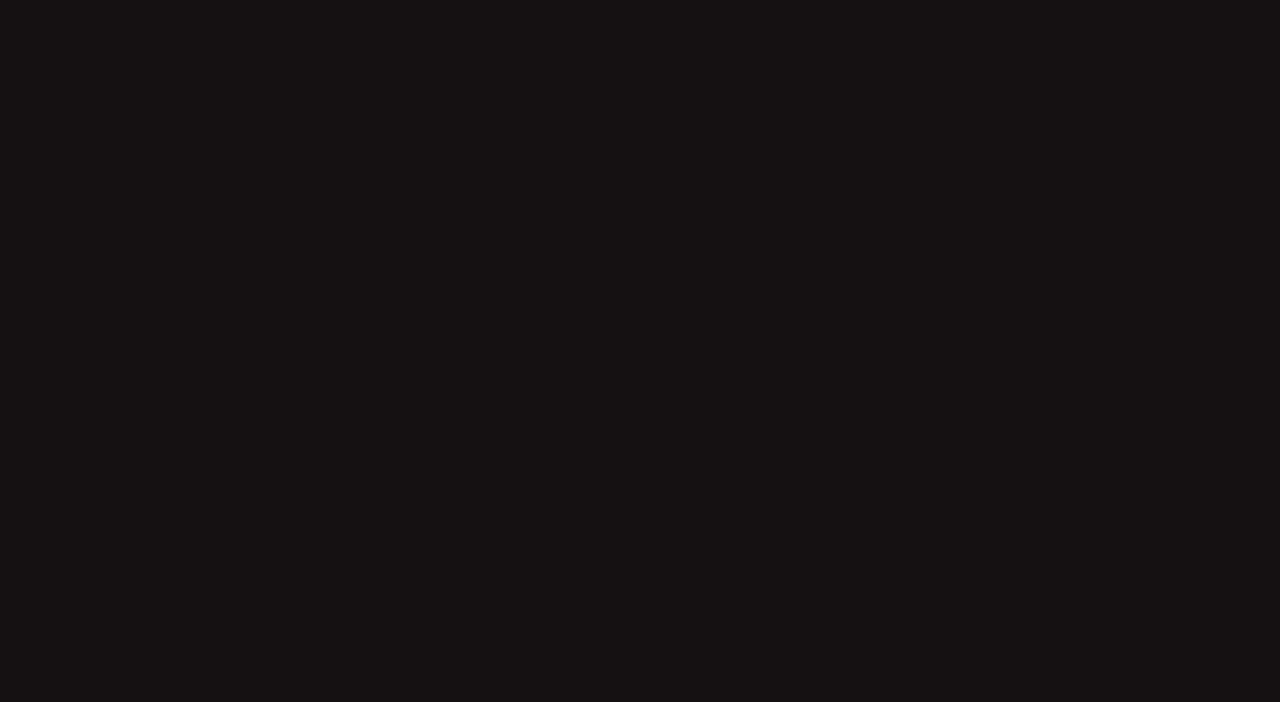
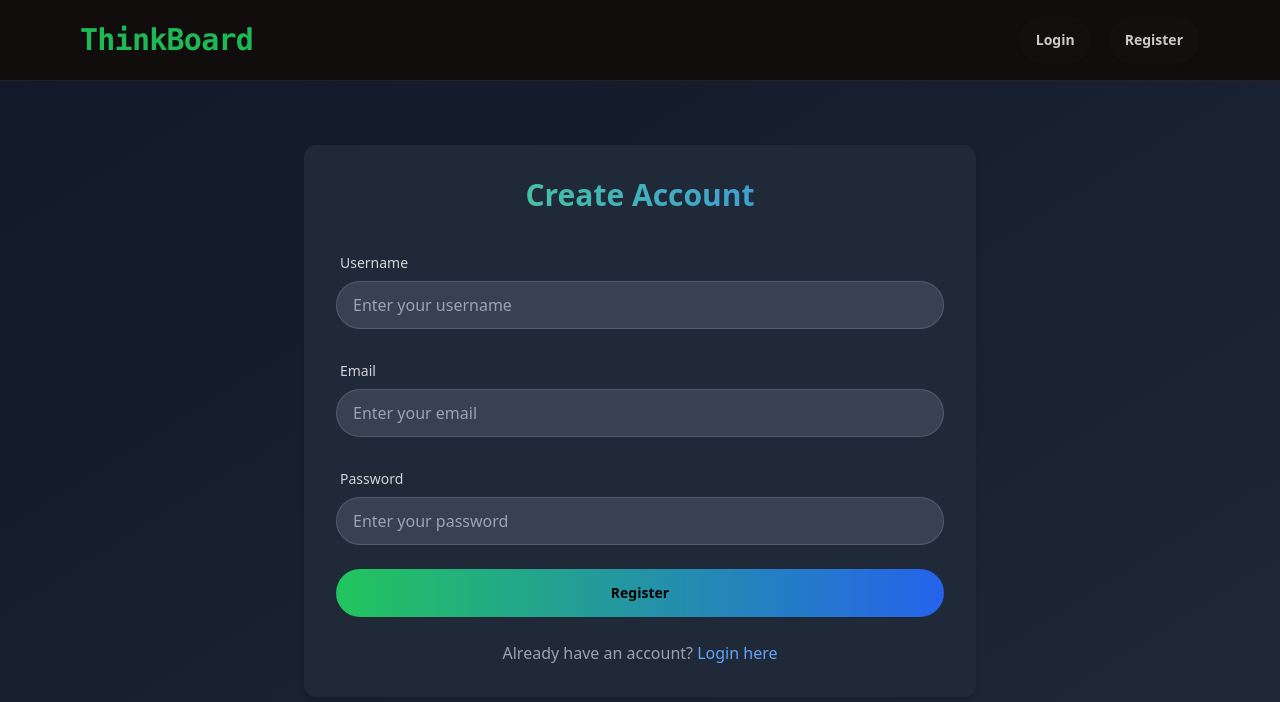
Before and after one commit to Priyanshu-010/FullStack-Notes-app, a React (Vite) app in the folder frontend/: page /register in a window 1280 px wide. Shown: the top 702 px of the page. Built offline with nearby package versions, Linux system fonts and the light colour scheme.

Commit message:
App Completed only Styling and deployment remaining

```diff
--- a/frontend/src/App.jsx
+++ b/frontend/src/App.jsx
@@ -1,26 +1,46 @@
-import {Routes, Route} from "react-router-dom"
-import HomePage from "./pages/HomePage.jsx"
-import CreatePage from "./pages/CreatePage.jsx"
-import NotesDetail from "./pages/NotesDetail.jsx"
-import LoginPage from "./pages/LoginPage.jsx"
-import RegisterPage from "./pages/RegisterPage.jsx"
+import { Routes, Route } from "react-router-dom";
+import HomePage from "./pages/HomePage.jsx";
+import CreatePage from "./pages/CreatePage.jsx";
+import NotesDetail from "./pages/NotesDetail.jsx";
+import LoginPage from "./pages/LoginPage.jsx";
+import RegisterPage from "./pages/RegisterPage.jsx";
+import ProtectRoute from "./components/ProtectedRoute.jsx";
 // import toast from "react-hot-toast"
 
 function App() {
-
-
   return (
     <div className="relative h-full w-full">
       <div className="absolute inset-0 -z-10 h-full w-full items-center px-5 py-24 [background:radial-gradient(125%_125%_at_50%_10%,#000_60%,#00FF9D40_100%)]" />
       <Routes>
         <Route path="/login" element={<LoginPage />} />
         <Route path="/register" element={<RegisterPage />} />
-        <Route path="/" element={<HomePage />} />
-        <Route path="/create" element={<CreatePage />} />
-        <Route path="/notes/:id" element={<NotesDetail />} />
+        <Route
+          path="/"
+          element={
+            <ProtectRoute>
+              <HomePage />
+            </ProtectRoute>
+          }
+        />
+        <Route
+          path="/create"
+          element={
+            <ProtectRoute>
+              <CreatePage />
+            </ProtectRoute>
+          }
+        />
+        <Route
+          path="/notes/:id"
+          element={
+            <ProtectRoute>
+              <NotesDetail />
+            </ProtectRoute>
+          }
+        />
       </Routes>
     </div>
-  )
+  );
 }
 
-export default App
+export default App;
--- a/frontend/src/components/Navbar.jsx
+++ b/frontend/src/components/Navbar.jsx
@@ -1,18 +1,43 @@
-import { Link } from "react-router-dom";
+import { Link, useNavigate } from "react-router-dom";
 import { PlusIcon } from "lucide-react";
+import useAuth from "../context/AuthContext";
 
 const Navbar = () => {
+  const { user, logout } = useAuth();
+  const navigate = useNavigate();
+  console.log(user)
+  const handleLogout = () => {
+    logout();
+    navigate("/login");
+  };
   return (
     <header className="bg-base-300 border-b border-base-content/10">
       <div className="mx-auto max-w-6xl p-4">
         <div className="flex items-center justify-between">
-          <h1 className="text-3xl font-bold text-primary font-mono tracking-tight">ThinkBoard</h1>
+          <h1 className="text-3xl font-bold text-primary font-mono tracking-tight">
+            ThinkBoard
+          </h1>
+          {user ? (
             <div className="flex items-center gap-4">
+              <span className="greeting">Hello, <strong>{user.user.username}</strong></span>
+              <button onClick={handleLogout} className="btn btn-ghost">
+                Logout
+              </button>
               <Link to={"/create"} className="btn btn-primary">
                 <PlusIcon className="size-5" />
                 <span>New Note</span>
               </Link>
             </div>
+          ) : (
+            <div className="flex items-center gap-4">
+              <Link to="/login" className="btn">
+                Login
+              </Link>
+              <Link to="/register" className="btn">
+                Register
+              </Link>
+            </div>
+          )}
         </div>
       </div>
     </header>
--- /dev/null
+++ b/frontend/src/components/ProtectedRoute.jsx
@@ -0,0 +1,13 @@
+// import { useEffect } from "react";
+import useAuth from "../context/AuthContext.jsx";
+import { Navigate } from "react-router-dom";
+
+const ProtectRoute = ({ children }) => {
+  const { user } = useAuth();
+  // const navigate = useNavigate();
+  if (!user) return <Navigate to="/login" />;
+
+  return children;
+};
+
+export default ProtectRoute;
--- a/frontend/src/context/AuthContext.jsx
+++ b/frontend/src/context/AuthContext.jsx
@@ -1,10 +1,29 @@
-import { createContext, useState } from "react";
+import { createContext, useContext, useState } from "react";
 
 const AuthContext = createContext();
 
 export const AuthContextProvider = ({children})=>{
   const [user, setUser] = useState(()=>{
     const stored = localStorage.getItem("user");
+    return stored ? JSON.parse(stored) : null
+  });
 
-  });
+  const login = (userData) =>{
+    setUser(userData);
+    localStorage.setItem("user", JSON.stringify(userData));
+  }
+
+  const logout = ()=>{
+    setUser(null);
+    localStorage.removeItem("user");
+  }
+
+  return(
+    <AuthContext.Provider value={{user, login, logout}}>
+      {children}
+    </AuthContext.Provider>
+  )
 }
+
+const useAuth = ()=> useContext(AuthContext);
+export default useAuth
--- a/frontend/src/pages/LoginPage.jsx
+++ b/frontend/src/pages/LoginPage.jsx
@@ -1,45 +1,55 @@
-import { useState } from 'react'
-import {Link, useNavigate} from 'react-router-dom'
-// import axiosInstance from '../utils/axios.js'
-// import { set } from 'mongoose'
+import { useState } from "react";
+import { Link, useNavigate } from "react-router-dom";
+import axiosInstance from "../utils/axios.js";
+import useAuth from "../context/AuthContext.jsx";
+import toast from "react-hot-toast";
+import Navbar from "../components/Navbar.jsx";
 
 const LoginPage = () => {
-  const [email, setEmail] = useState("")
-  const [password, setPassword] = useState("")
-  useNavigate
+  const [email, setEmail] = useState("");
+  const [password, setPassword] = useState("");
+  const { login } = useAuth();
+  const navigate = useNavigate();
 
-  const handleSubmit = async(e) => {
+  const handleSubmit = async (e) => {
     e.preventDefault();
-    console.log(email, password)
-    // try {
-    //   const res = await axiosInstance.post("/login", {email, password});
-    // } catch (error) {
-    //   console.log("error in login", error)
-    // }
-
+    console.log(email, password);
+    try {
+      const res = await axiosInstance.post("/auth/login", { email, password });
+      login(res.data);
+      toast.success("Login successful");
+      navigate("/");
+    } catch (error) {
+      console.log("error in login", error);
     }
+  };
 
   return (
+    <div>
+      <Navbar />
       <form onSubmit={handleSubmit}>
         <h3>Login</h3>
         <label>Email</label>
         <input
           type="email"
-        placeholder='Email'
+          placeholder="Email"
           value={email}
           onChange={(e) => setEmail(e.target.value)}
         />
         <label>Password</label>
         <input
           type="password"
-        placeholder='Password'
+          placeholder="Password"
           value={password}
           onChange={(e) => setPassword(e.target.value)}
         />
         <button>Login</button>
-      <Link to="/register">Don't have an account, Register</Link>
+        <p>
+          Don't have an account? <Link to="/register">Register</Link>
+        </p>
       </form>
-  )
-}
+    </div>
+  );
+};
 
-export default LoginPage
+export default LoginPage;
--- a/frontend/src/pages/RegisterPage.jsx
+++ b/frontend/src/pages/RegisterPage.jsx
@@ -1,9 +1,97 @@
-import React from 'react'
+import { useState } from "react";
+import { Link, useNavigate } from "react-router-dom";
+import toast from "react-hot-toast";
+import axiosInstance from "../utils/axios.js";
+import Navbar from "../components/Navbar.jsx";
 
 const RegisterPage = () => {
+  const [username, setUsername] = useState("");
+  const [email, setEmail] = useState("");
+  const [password, setPassword] = useState("");
+  const navigate = useNavigate();
+
+  const handleSubmit = async (e) => {
+    e.preventDefault();
+    try {
+      await axiosInstance.post("/auth/signup", { username, email, password });
+      toast.success("Registered successfully. Please login");
+      navigate("/login");
+    } catch (error) {
+      toast.error(error.response?.data?.message || "Registration failed");
+    }
+  };
+
   return (
-    <div>RegisterPage</div>
-  )
-}
+    <div className="min-h-screen bg-gradient-to-br from-gray-900 to-gray-800 text-white">
+      <Navbar />
 
-export default RegisterPage
+      <div className="container mx-auto px-4 py-16">
+        <div className="max-w-md mx-auto bg-gray-800 rounded-xl shadow-md overflow-hidden md:max-w-2xl p-8">
+          <h2 className="text-3xl font-bold text-center mb-8 text-transparent bg-clip-text bg-gradient-to-r from-green-400 to-blue-500">
+            Create Account
+          </h2>
+
+          <form onSubmit={handleSubmit} className="space-y-6">
+            <div className="form-control">
+              <label className="label">
+                <span className="label-text text-gray-300">Username</span>
+              </label>
+              <input
+                type="text"
+                placeholder="Enter your username"
+                className="input input-bordered w-full bg-gray-700 text-white"
+                value={username}
+                onChange={(e) => setUsername(e.target.value)}
+                required
+              />
+            </div>
+
+            <div className="form-control">
+              <label className="label">
+                <span className="label-text text-gray-300">Email</span>
+              </label>
+              <input
+                type="email"
+                placeholder="Enter your email"
+                className="input input-bordered w-full bg-gray-700 text-white"
+                value={email}
+                onChange={(e) => setEmail(e.target.value)}
+                required
+              />
+            </div>
+
+            <div className="form-control">
+              <label className="label">
+                <span className="label-text text-gray-300">Password</span>
+              </label>
+              <input
+                type="password"
+                placeholder="Enter your password"
+                className="input input-bordered w-full bg-gray-700 text-white"
+                value={password}
+                onChange={(e) => setPassword(e.target.value)}
+                required
+              />
+            </div>
+
+            <button
+              type="submit"
+              className="btn btn-primary w-full bg-gradient-to-r from-green-500 to-blue-600 border-none hover:from-green-600 hover:to-blue-700"
+            >
+              Register
+            </button>
+
+            <div className="text-center mt-4">
+              <span className="text-gray-400">Already have an account? </span>
+              <Link to="/login" className="text-blue-400 hover:text-blue-300">
+                Login here
+              </Link>
+            </div>
+          </form>
+        </div>
+      </div>
+    </div>
+  );
+};
+
+export default RegisterPage;
--- a/frontend/src/utils/axios.js
+++ b/frontend/src/utils/axios.js
@@ -9,4 +9,12 @@ const axiosInstance = axios.create({
   },
 });
 
+axiosInstance.interceptors.request.use((config) => {
+  const user = JSON.parse(localStorage.getItem("user"));
+  if (user?.token) {
+    config.headers.Authorization = `Bearer ${user.token}`;
+  }
+  return config;
+});
+
 export default axiosInstance;
```
Also changed, not shown: 1 other file (tests, documents, lock files or other folders). Lines whose indentation alone changed are shown as unchanged.
